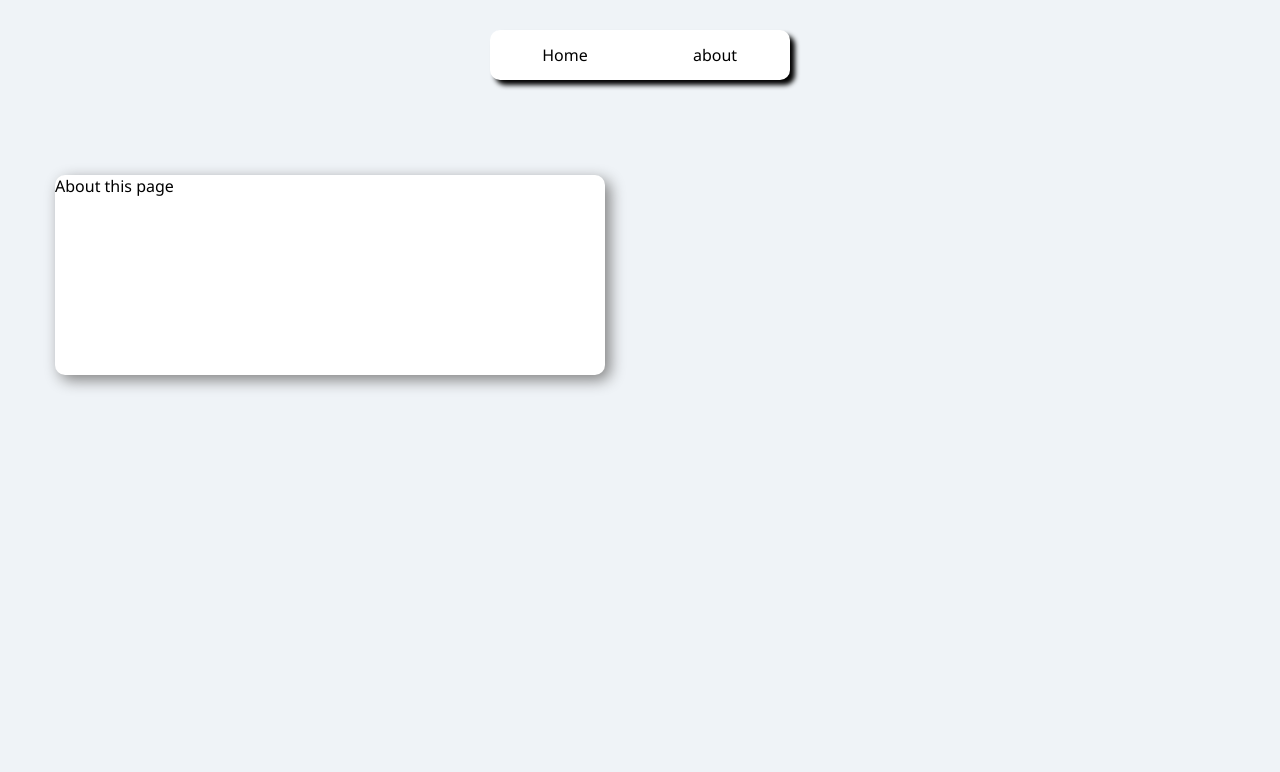
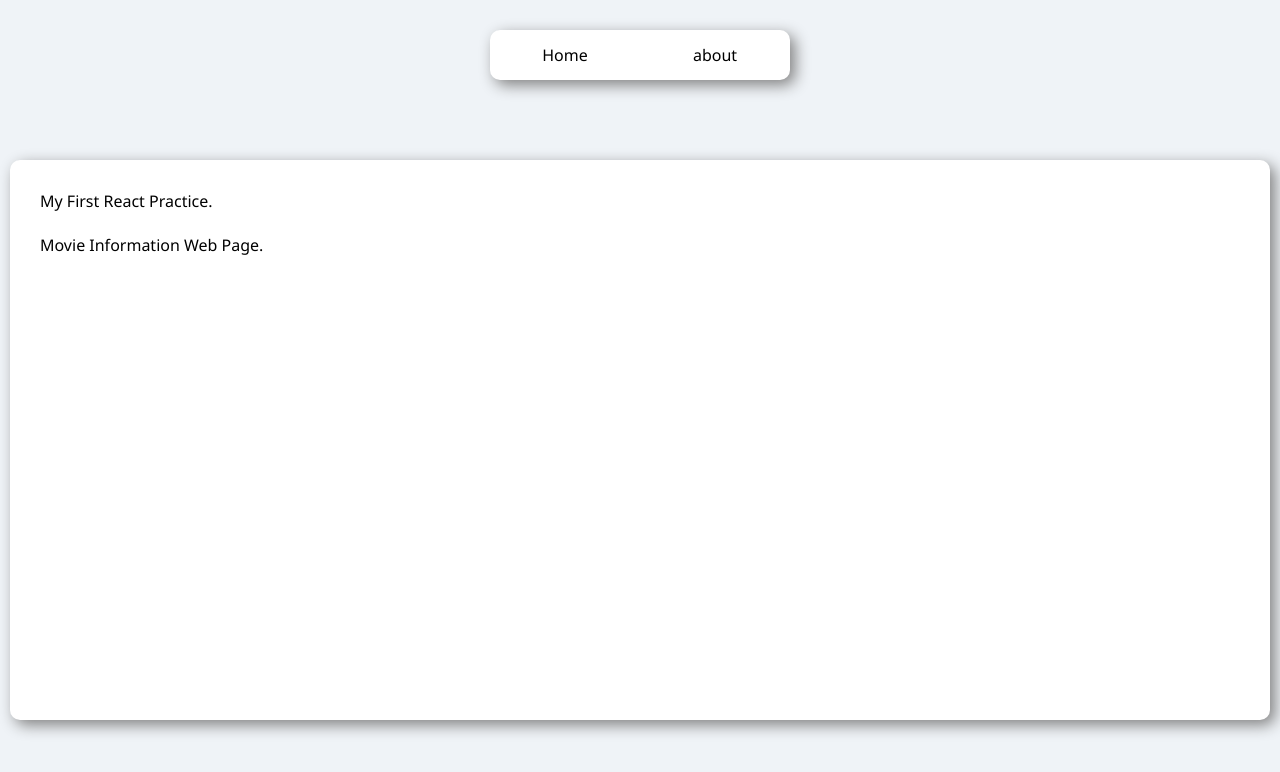
Before and after one commit to sam7073/react-movie-app, a React (Create React App) app: page /about in a window 1280 px wide. Shown: the top 772 px of the page. Built offline with nearby package versions, Linux system fonts and the light colour scheme.

Commit message:
7/30 css modified, readme completed

```diff
--- a/src/components/Movie.css
+++ b/src/components/Movie.css
@@ -1,5 +1,5 @@
 .movie {
-  width: 550px;
+  width: 620px;
   height: 200px;
   margin: 15px 15px;
   border-radius: 10px;
@@ -18,9 +18,10 @@
   margin-left: 20px;
   margin-top: -10px;
   display: inline-block;
+  border-radius: 3px;
 }
 .movie__data {
-  width: 350px;
+  width: 400px;
   margin-top: 30px;
   display: inline-block;
   vertical-align: top;
@@ -40,6 +41,7 @@
 }
 .movie__genre {
   margin-right: 10px;
+  display: inline-block;
 }
 .movie__summary {
   color: gray;
--- a/src/components/Navigation.css
+++ b/src/components/Navigation.css
@@ -10,7 +10,7 @@
   margin: 0 auto;
   background-color: white;
   border-radius: 10px;
-  box-shadow: 5px 5px 5px;
+  box-shadow: 5px 5px 15px gray;
   display: flex;
 }
 .navigation__menu {
--- /dev/null
+++ b/src/routes/About.css
@@ -0,0 +1,9 @@
+.about {
+  width: 1200px;
+  height: 500px;
+  margin: 0 auto;
+  background-color: white;
+  border-radius: 10px;
+  box-shadow: 5px 5px 15px gray;
+  padding: 30px 30px;
+}
--- a/src/routes/About.js
+++ b/src/routes/About.js
@@ -1,9 +1,13 @@
 import React from "react";
+import "./About.css";
 
 function About() {
   return (
-    <div className="container">
-      <span className="movie">About this page</span>
+    <div className="about">
+      <span className="about__text">
+        My First React Practice. <br />
+        <br /> Movie Information Web Page.
+      </span>
     </div>
   );
 }
--- a/src/routes/Detail.css
+++ b/src/routes/Detail.css
@@ -1,9 +1,15 @@
 .article {
   width: 1200px;
+  height: 600px;
+  border-radius: 10px;
+  background-color: white;
+  box-shadow: 5px 5px 15px gray;
   margin: 0 auto;
+  padding: 30px;
 }
 .article > img {
   width: 300px;
+  border-radius: 5px;
   display: inline-block;
 }
 .article__movieInfo {
--- a/src/routes/Home.css
+++ b/src/routes/Home.css
@@ -18,7 +18,7 @@ li {
   list-style-type: none;
 }
 .container {
-  width: 1200px;
+  width: 1300px;
   height: 100%;
   margin: 0 auto;
 }
```
